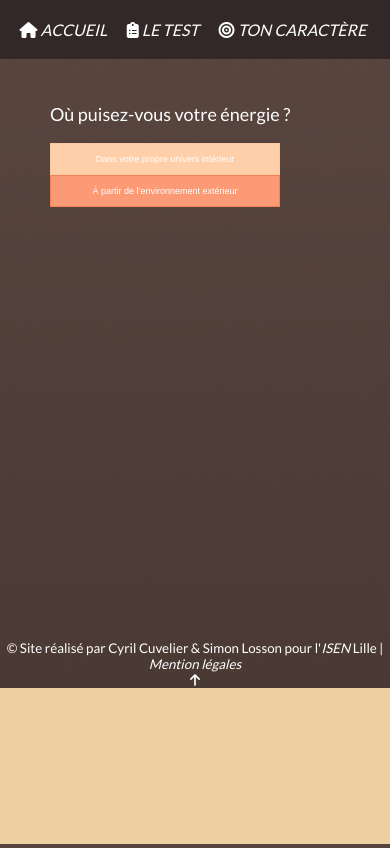
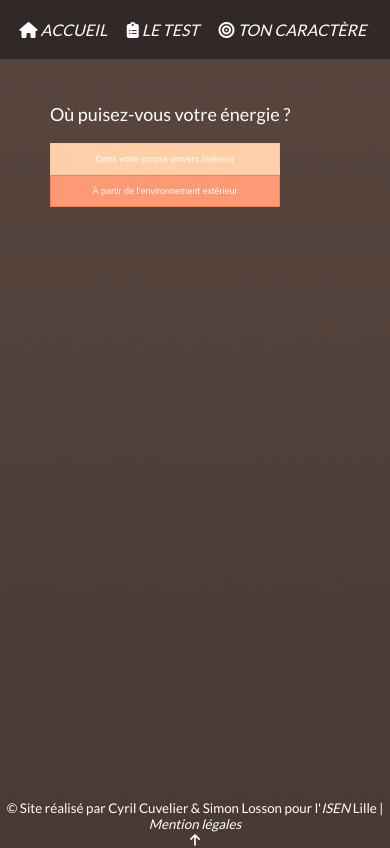
Before and after one commit to Applemaniac/Le-Test, a PHP site: page /test.php in a window 390 px wide. Run offline with PHP 8.4, Linux system fonts and the light colour scheme; some libraries are stand-ins or nearby versions.

Commit message:
Ajout d'une ligne

```diff
--- a/test.css
+++ b/test.css
@@ -143,7 +143,7 @@ a.footer {
     .grid-container {
         display: grid;
         grid-template-columns: repeat(7, 50px);
-        grid-template-rows: repeat(4, 160px);
+        grid-template-rows: repeat(5, 160px);
         gap: 0 0;
     }
 
```
